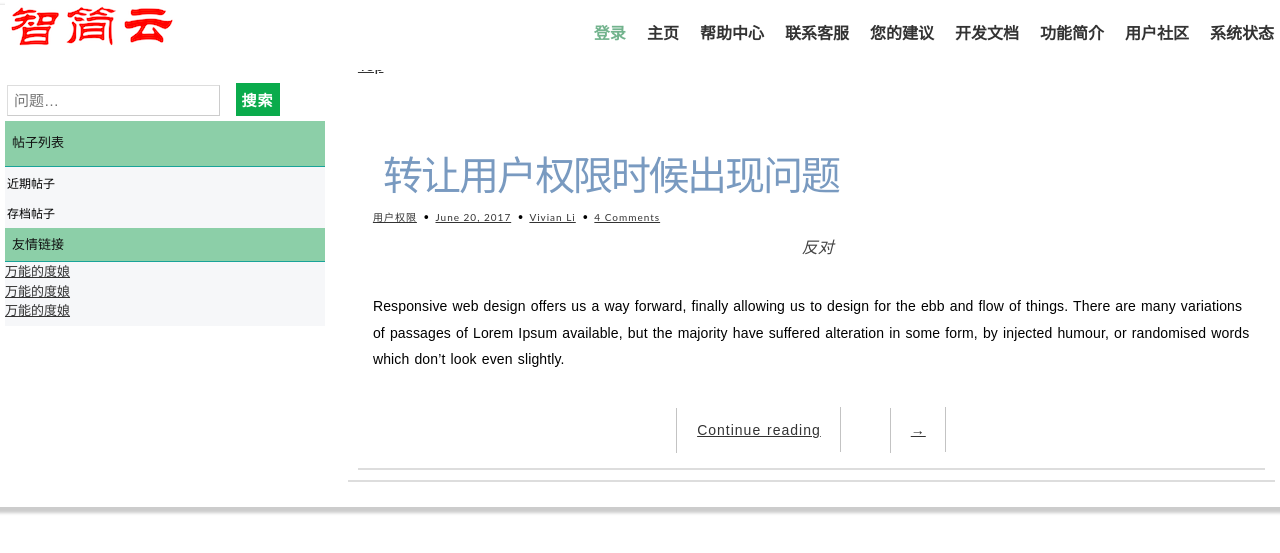
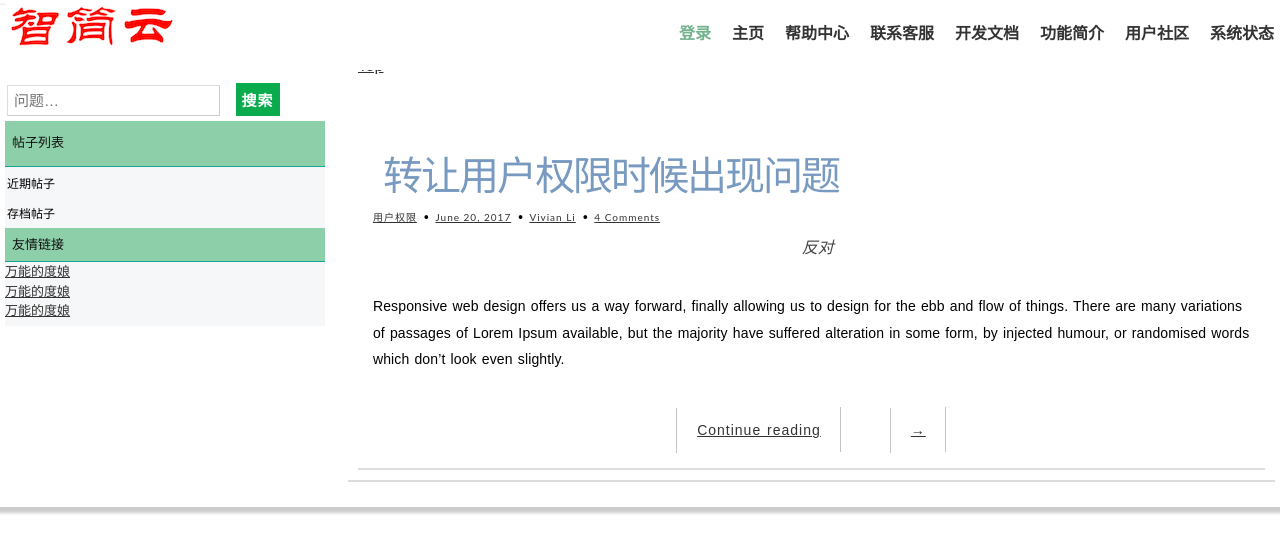
Before and after one commit to dreampivot/slipscloud.github.io, a Jekyll site: the page help/community.html, which Jekyll copies as it is, in a window 1280 px wide. Shown: the top 553 px of the page. Built offline with Jekyll 4.4.1, drawn with Linux system fonts in a browser that asks for light colours; some web fonts are replaced.

Commit message:
Update community.html

```diff
--- a/help/community.html
+++ b/help/community.html
@@ -18,7 +18,6 @@
             <li><a href="community.html">用户社区</a></li>
 	    <li><a href="functions.html">功能简介</a></li>
             <li><a href="api.html">开发文档</a></li>
-	    <li><a href="suggestion.html">您的建议</a></li>
             <li><a href="support.html">联系客服</a></li>
 	    <li><a href="http://www.slipscloud.cn/help/help-index.html">帮助中心</a></li>
 	    <li><a href="http://www.slipscloud.cn">主页</a></li>
```
